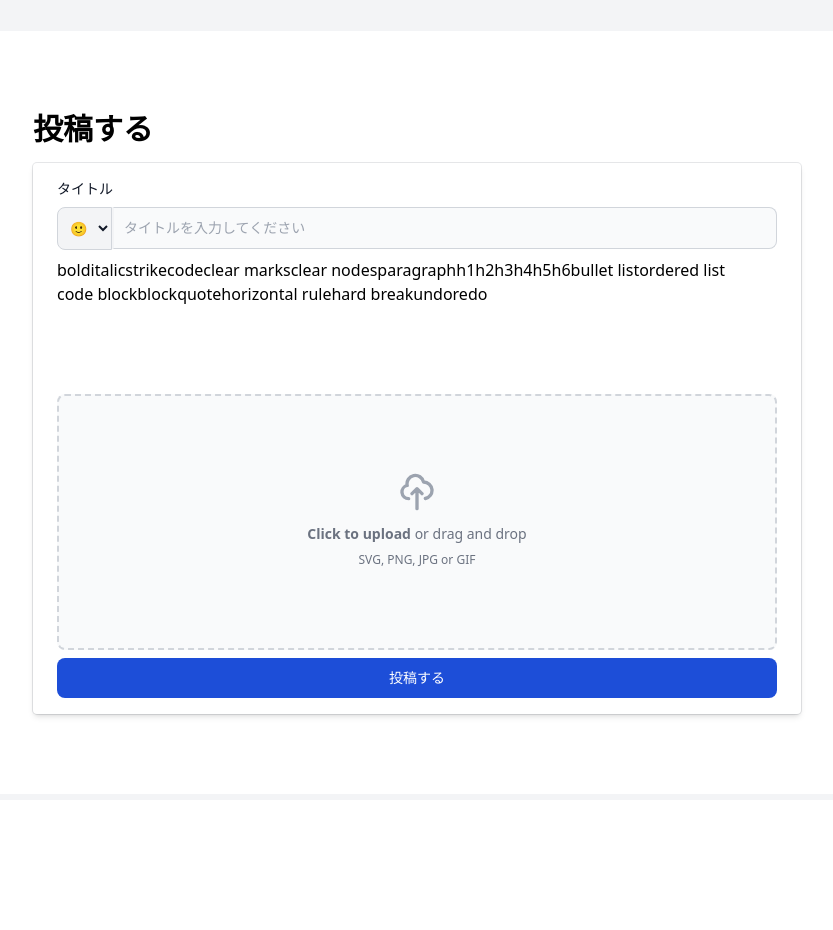
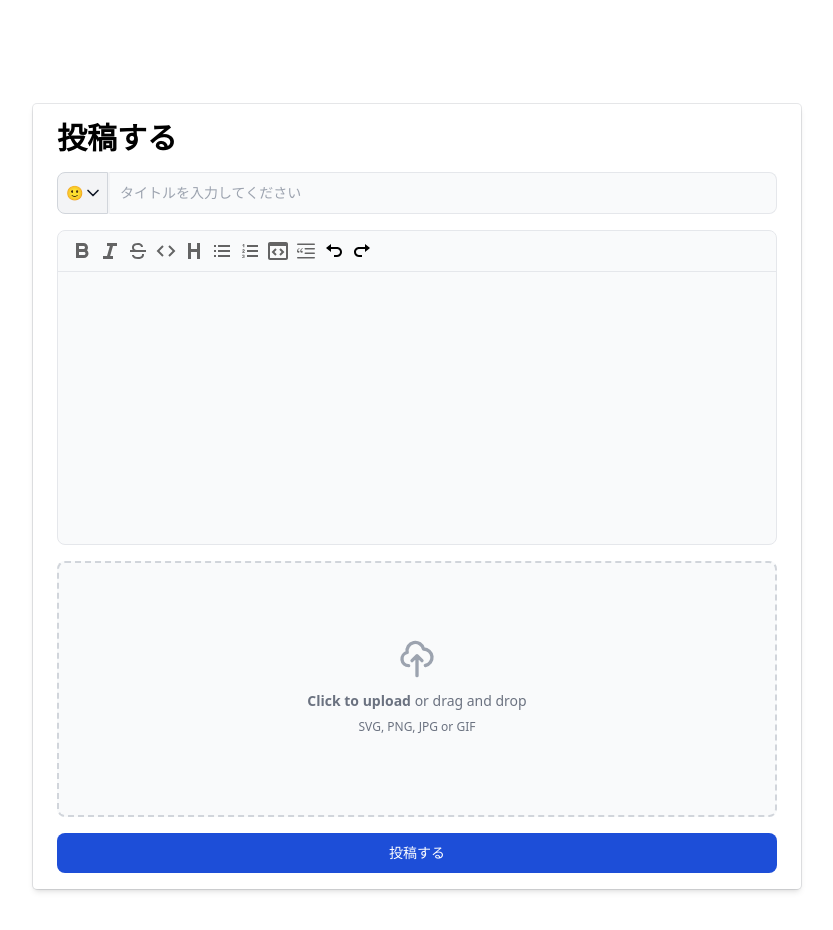
Before and after one commit to ruiokazaki-archive/diary-app, a Next.js app: page / in a window 1280 px wide. Shown: the top 930 px of the page, without its empty margins (223-1056 px from the left). Before the commit the page ends 800 px from the top, so only its background shows below. Built offline with nearby package versions, Linux system fonts and the light colour scheme; no server answers.

Commit message:
feat: フォームを作成した

```diff
--- a/pages/index.tsx
+++ b/pages/index.tsx
@@ -1,4 +1,18 @@
 import type { NextPage } from 'next'
+import {
+  BiUndo,
+  BiRedo,
+  BiBold,
+  BiItalic,
+  BiStrikethrough,
+  BiCode,
+  BiHeading,
+  BiCodeBlock,
+  BiListOl,
+  BiListUl,
+} from 'react-icons/bi'
+import { BsBlockquoteLeft } from 'react-icons/bs'
+import { FiChevronDown } from 'react-icons/fi'
 import { useEditor, EditorContent, Editor } from '@tiptap/react'
 import StarterKit from '@tiptap/starter-kit'
 
@@ -8,143 +22,95 @@ const MenuBar = ({ editor }: { editor: Editor | null }) => {
   }
 
   return (
-    <>
+    <div className="flex gap-1 flex-wrap">
       <button
         type="button"
         onClick={() => editor.chain().focus().toggleBold().run()}
-        className={editor.isActive('bold') ? 'is-active' : ''}
+        className={`opacity-60 hover:opacity-100 ${
+          editor.isActive('bold') ? 'bg-gray-300' : ''
+        }`}
       >
-        bold
+        <BiBold />
       </button>
       <button
         type="button"
         onClick={() => editor.chain().focus().toggleItalic().run()}
-        className={editor.isActive('italic') ? 'is-active' : ''}
+        className={`opacity-60 hover:opacity-100 ${
+          editor.isActive('italic') ? 'bg-gray-300' : ''
+        }`}
       >
-        italic
+        <BiItalic />
       </button>
       <button
         type="button"
         onClick={() => editor.chain().focus().toggleStrike().run()}
-        className={editor.isActive('strike') ? 'is-active' : ''}
+        className={`opacity-60 hover:opacity-100 ${
+          editor.isActive('strike') ? 'bg-gray-300' : ''
+        }`}
       >
-        strike
+        <BiStrikethrough />
       </button>
       <button
         type="button"
         onClick={() => editor.chain().focus().toggleCode().run()}
-        className={editor.isActive('code') ? 'is-active' : ''}
+        className={`opacity-60 hover:opacity-100 ${
+          editor.isActive('code') ? 'bg-gray-300' : ''
+        }`}
       >
-        code
-      </button>
-      <button
-        type="button"
-        onClick={() => editor.chain().focus().unsetAllMarks().run()}
-      >
-        clear marks
-      </button>
-      <button
-        type="button"
-        onClick={() => editor.chain().focus().clearNodes().run()}
-      >
-        clear nodes
-      </button>
-      <button
-        type="button"
-        onClick={() => editor.chain().focus().setParagraph().run()}
-        className={editor.isActive('paragraph') ? 'is-active' : ''}
-      >
-        paragraph
-      </button>
-      <button
-        type="button"
-        onClick={() => editor.chain().focus().toggleHeading({ level: 1 }).run()}
-        className={editor.isActive('heading', { level: 1 }) ? 'is-active' : ''}
-      >
-        h1
-      </button>
-      <button
-        type="button"
-        onClick={() => editor.chain().focus().toggleHeading({ level: 2 }).run()}
-        className={editor.isActive('heading', { level: 2 }) ? 'is-active' : ''}
-      >
-        h2
+        <BiCode />
       </button>
       <button
         type="button"
         onClick={() => editor.chain().focus().toggleHeading({ level: 3 }).run()}
-        className={editor.isActive('heading', { level: 3 }) ? 'is-active' : ''}
+        className={`opacity-60 hover:opacity-100 ${
+          editor.isActive('heading', { level: 3 }) ? 'bg-gray-300' : ''
+        }`}
       >
-        h3
-      </button>
-      <button
-        type="button"
-        onClick={() => editor.chain().focus().toggleHeading({ level: 4 }).run()}
-        className={editor.isActive('heading', { level: 4 }) ? 'is-active' : ''}
-      >
-        h4
-      </button>
-      <button
-        type="button"
-        onClick={() => editor.chain().focus().toggleHeading({ level: 5 }).run()}
-        className={editor.isActive('heading', { level: 5 }) ? 'is-active' : ''}
-      >
-        h5
-      </button>
-      <button
-        type="button"
-        onClick={() => editor.chain().focus().toggleHeading({ level: 6 }).run()}
-        className={editor.isActive('heading', { level: 6 }) ? 'is-active' : ''}
-      >
-        h6
+        <BiHeading />
       </button>
       <button
         type="button"
         onClick={() => editor.chain().focus().toggleBulletList().run()}
-        className={editor.isActive('bulletList') ? 'is-active' : ''}
+        className={`opacity-60 hover:opacity-100 ${
+          editor.isActive('bulletList') ? 'bg-gray-300' : ''
+        }`}
       >
-        bullet list
+        <BiListUl />
       </button>
       <button
         type="button"
         onClick={() => editor.chain().focus().toggleOrderedList().run()}
-        className={editor.isActive('orderedList') ? 'is-active' : ''}
+        className={`opacity-60 hover:opacity-100 ${
+          editor.isActive('orderedList') ? 'bg-gray-300' : ''
+        }`}
       >
-        ordered list
+        <BiListOl />
       </button>
       <button
         type="button"
         onClick={() => editor.chain().focus().toggleCodeBlock().run()}
-        className={editor.isActive('codeBlock') ? 'is-active' : ''}
+        className={`opacity-60 hover:opacity-100 ${
+          editor.isActive('codeBlock') ? 'bg-gray-300' : ''
+        }`}
       >
-        code block
+        <BiCodeBlock />
       </button>
       <button
         type="button"
         onClick={() => editor.chain().focus().toggleBlockquote().run()}
-        className={editor.isActive('blockquote') ? 'is-active' : ''}
+        className={`opacity-60 hover:opacity-100 ${
+          editor.isActive('blockquote') ? 'bg-gray-300' : ''
+        }`}
       >
-        blockquote
-      </button>
-      <button
-        type="button"
-        onClick={() => editor.chain().focus().setHorizontalRule().run()}
-      >
-        horizontal rule
-      </button>
-      <button
-        type="button"
-        onClick={() => editor.chain().focus().setHardBreak().run()}
-      >
-        hard break
+        <BsBlockquoteLeft />
       </button>
       <button type="button" onClick={() => editor.chain().focus().undo().run()}>
-        undo
+        <BiUndo />
       </button>
       <button type="button" onClick={() => editor.chain().focus().redo().run()}>
-        redo
+        <BiRedo />
       </button>
-    </>
+    </div>
   )
 }
 
@@ -154,30 +120,30 @@ const Home: NextPage = () => {
     editorProps: {
       attributes: {
         class:
-          'prose prose-sm sm:prose lg:prose-lg xl:prose-2xl m-5 focus:outline-none',
+          'rich-text prose prose-sm sm:prose lg:prose-lg xl:prose-2xl focus:outline-none m-0',
       },
     },
+    content: '<p></p><p></p><p></p><p></p>',
   })
 
   return (
-    <div className="flex flex-col items-center min-h-screen pt-6 bg-gray-100 sm:justify-center sm:pt-0">
-      <div className="w-full px-16 py-20 mt-6 overflow-hidden bg-white rounded-lg lg:max-w-4xl">
+    <div className="flex flex-col items-center min-h-screen pt-6 sm:justify-center sm:pt-0">
+      <div className="w-full md:px-16 md:py-20 mt-6 overflow-hidden rounded-lg lg:max-w-4xl">
+        <div className="w-full px-6 py-4 bg-white rounded shadow-md ring-1 ring-gray-900/10">
           <h1 className="mb-4 text-3xl font-bold decoration-gray-400">
             投稿する
           </h1>
-
-        <div className="w-full px-6 py-4 bg-white rounded shadow-md ring-1 ring-gray-900/10">
-          <form className="flex flex-col gap-2">
+          <form className="flex flex-col gap-4">
             {/* title */}
-            <div>
+            <div className="flex justify-between items-center">
               <label
-                htmlFor="title"
-                className="block mb-2 text-sm font-medium text-gray-900 dark:text-gray-300"
+                htmlFor="select"
+                className="flex py-2.5 pl-2 pr-1 text-sm font-medium text-center text-gray-900 rounded-l-lg focus:ring-4 focus:outline-none focus:ring-gray-300 dark:bg-gray-600 dark:hover:bg-gray-700 dark:focus:ring-gray-800 bg-gray-100 border border-gray-300 dark:border-gray-700 dark:text-white hover:bg-gray-200"
               >
-                タイトル
-              </label>
-              <div className="flex">
-                <select className="flex-shrink-0 z-10 inline-flex items-center py-2.5 px-2 text-sm font-medium text-center text-gray-900 bg-gray-100 border border-gray-300 dark:border-gray-700 dark:text-white rounded-l-lg hover:bg-gray-200 focus:ring-4 focus:outline-none focus:ring-gray-300 dark:bg-gray-600 dark:hover:bg-gray-700 dark:focus:ring-gray-800">
+                <select
+                  id="select"
+                  className="appearance-none outline-none focus:outline-none bg-gray-100 dark:text-white hover:bg-gray-200 border-0"
+                >
                   <option value={1}>😖</option>
                   <option value={2}>😔</option>
                   <option value={3} selected>
@@ -191,21 +157,29 @@ const Home: NextPage = () => {
                   <option disabled>---</option>
                   <option value={8}>✍️</option>
                 </select>
+                <FiChevronDown size="20px" />
+              </label>
               <div className="relative w-full">
                 <input
                   id="title"
-                    className="block p-2.5 w-full z-20 text-sm text-gray-900 bg-gray-50 rounded-r-lg border-l-gray-100 border-l-2 border border-gray-300 focus:ring-blue-500 focus:border-blue-500 dark:bg-gray-700 dark:border-gray-600 dark:placeholder-gray-400 dark:text-white dark:focus:border-blue-500"
+                  className="block p-2.5 w-full z-20 text-sm text-gray-900 bg-gray-50 rounded-r-lg border-l-gray-100 border-l-2 border dark:bg-gray-700 dark:border-gray-600 dark:placeholder-gray-400 dark:text-white focus:outline-0"
                   placeholder="タイトルを入力してください"
                   required
                 />
               </div>
             </div>
-            </div>
 
             {/* Richtext */}
-            <div>
+            <div className="w-full bg-gray-50 rounded-lg border border-gray-200 dark:bg-gray-700 dark:border-gray-600">
+              <div className="flex justify-between items-center py-2 px-3 border-b dark:border-gray-600">
                 <MenuBar editor={editor} />
+              </div>
+              <div className="py-2 px-4 rounded-b-lg dark:bg-gray-800">
+                <label htmlFor="editor" className="sr-only">
+                  Publish post
+                </label>
                 <EditorContent editor={editor} />
+              </div>
             </div>
 
             {/* dropzone */}
```
Lines whose indentation alone changed are shown as unchanged.
